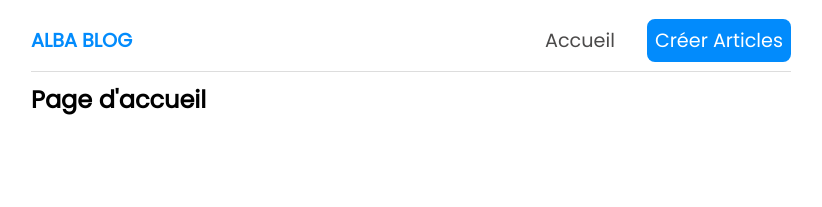
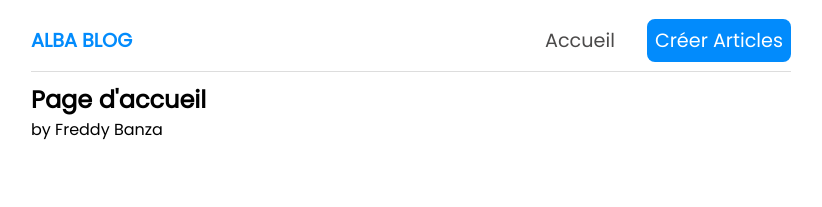
Before and after one commit to banfreddy/tech-4a, a JavaScript app: page / in a window 1280 px wide. Shown: the top 207 px of the page, without its empty margins (229-1051 px from the left). Built offline with nearby package versions, Linux system fonts and the light colour scheme; the HTML template or start-up script is replaced by a standard one.

Commit message:
modification du Home.js

```diff
--- a/src/composants/Home.js
+++ b/src/composants/Home.js
@@ -2,6 +2,7 @@ const Home = () => {
     return (
         <div className="home">
             <h2>Page d'accueil</h2>
+            <p>by Freddy Banza</p>
         </div>
      );
 }
```
